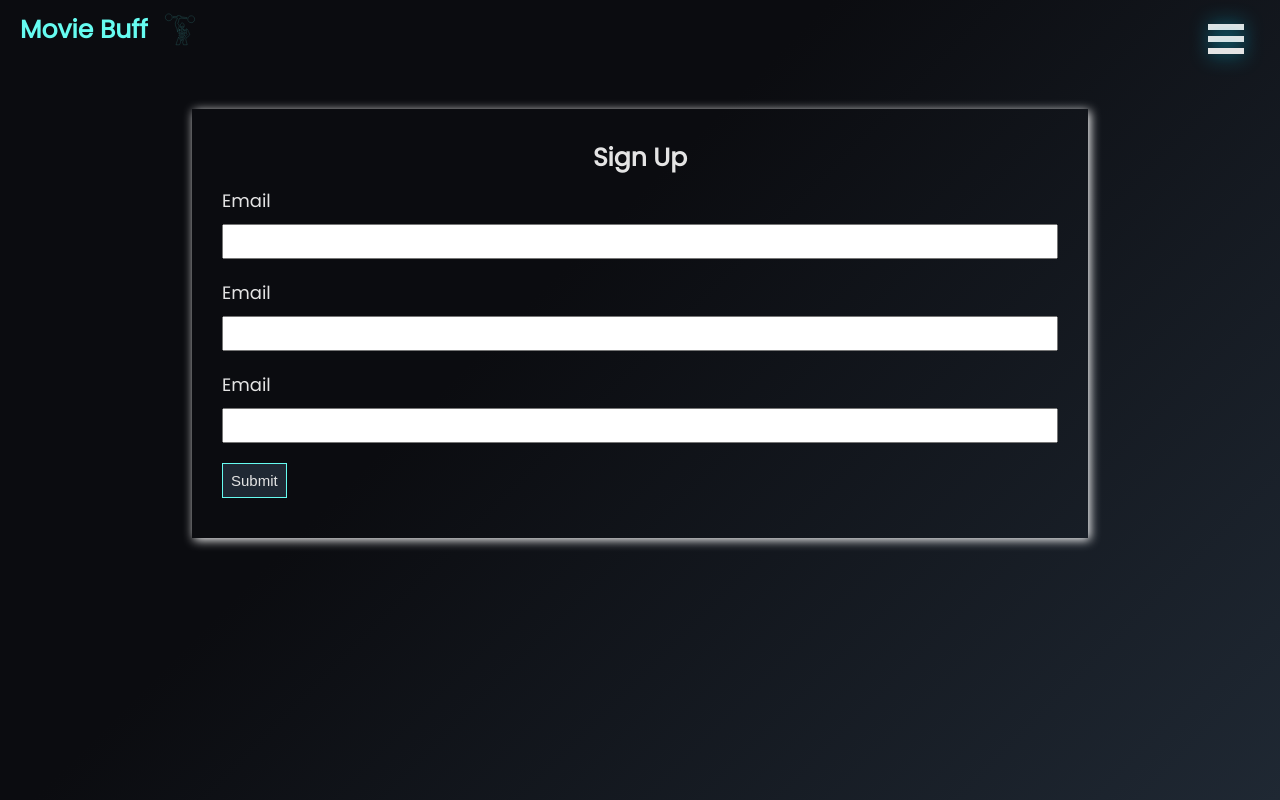
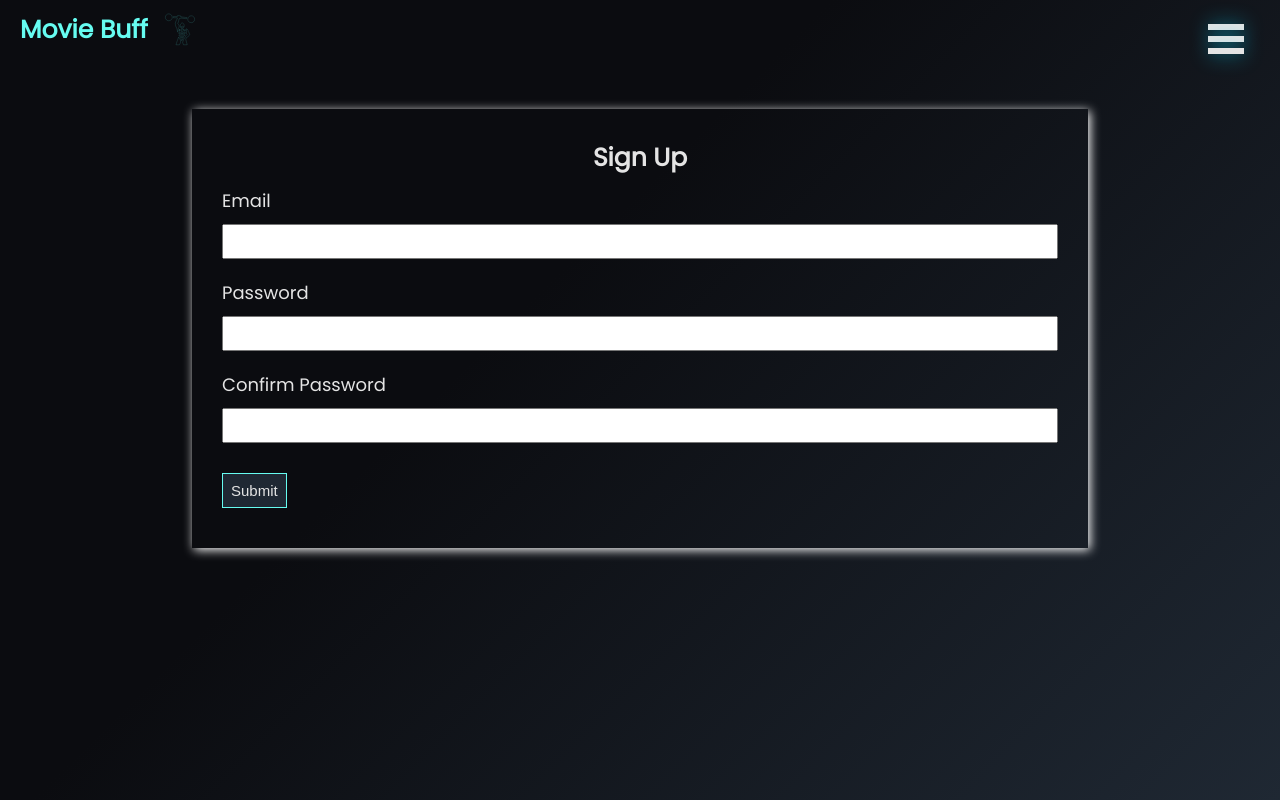
Before and after one commit to Ryan-Solomon/movie-app, a React (Create React App) app: page /signup in a window 1280 px wide. Built offline with nearby package versions, Linux system fonts and the light colour scheme; no server answers.

Commit message:
add sign up form

```diff
--- a/src/components/sign-up/SignUp.tsx
+++ b/src/components/sign-up/SignUp.tsx
@@ -7,16 +7,16 @@ export const SignUp = () => {
       <STitle>Sign Up</STitle>
       <SForm>
         <SFormSection>
-          <SLabel>Email</SLabel>
-          <SInput />
+          <SLabel htmlFor='email'>Email</SLabel>
+          <SInput id='email' />
         </SFormSection>
         <SFormSection>
-          <SLabel>Email</SLabel>
-          <SInput />
+          <SLabel htmlFor='password'>Password</SLabel>
+          <SInput id='password' />
         </SFormSection>
         <SFormSection>
-          <SLabel>Email</SLabel>
-          <SInput />
+          <SLabel htmlFor='confirm-password'>Confirm Password</SLabel>
+          <SInput id='confirm-password' />
         </SFormSection>
         <SButton type='submit'>Submit</SButton>
       </SForm>
@@ -72,7 +72,7 @@ const SButton = styled.button`
   font-size: 1.5rem;
   padding: 0.8rem;
   transition: all 0.2s ease;
-  margin-bottom: 1rem;
+  margin: 1rem 0;
 
   &:hover {
     color: ${colors.primaryTeal};
```
